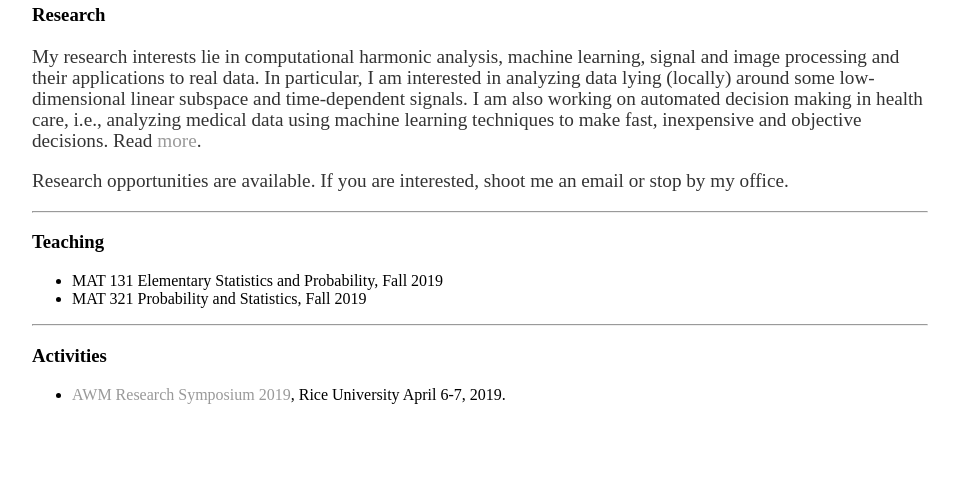
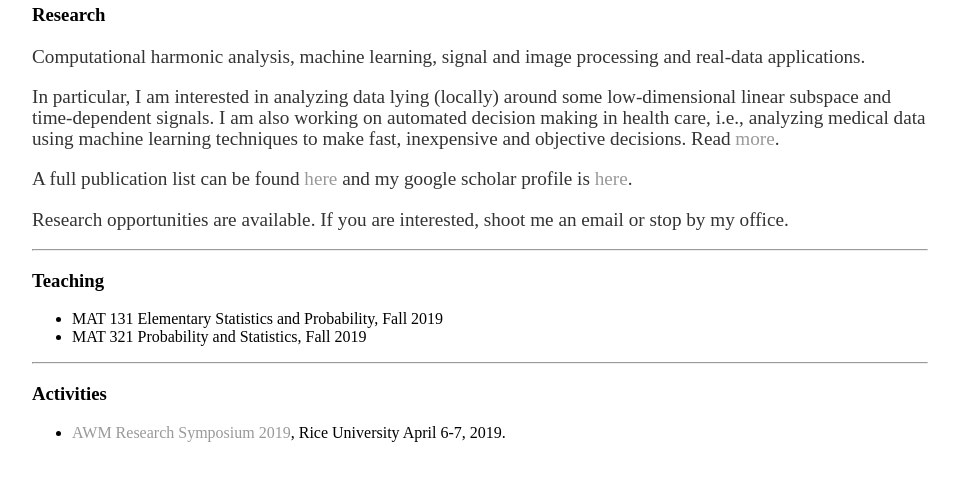
Before and after one commit to mathGrace/mathGrace.github.io, a Jekyll site: the page built from index.md, in a window 1280 px wide, cut to the strip 381-862 px from the top of the page. Shown: the whole strip, without its empty margins (160-1119 px from the left). Built offline with Jekyll 4.4.1, drawn with Linux system fonts in a browser that asks for light colours.

Commit message:
Update index.md

```diff
--- a/index.md
+++ b/index.md
@@ -12,10 +12,13 @@ title: homepage
 ---
 
 ### Research
-My research interests lie in computational harmonic analysis, machine learning,
-signal and image processing and their applications to real data.
+Computational harmonic analysis, machine learning,
+signal and image processing and real-data applications.
+
 In particular, I am interested in analyzing data lying (locally) around some low-dimensional
 linear subspace and time-dependent signals. I am also working on automated decision making in health care, i.e., analyzing medical data using machine learning techniques to make fast, inexpensive and objective decisions. Read [more](research).
+
+A full publication list can be found [here](publications) and my google scholar profile is [here](https://scholar.google.com/citations?user=71HiUPcAAAAJ&hl=en).
 
 Research opportunities are available. If you are interested, shoot me an email or stop by my office.
 
```
